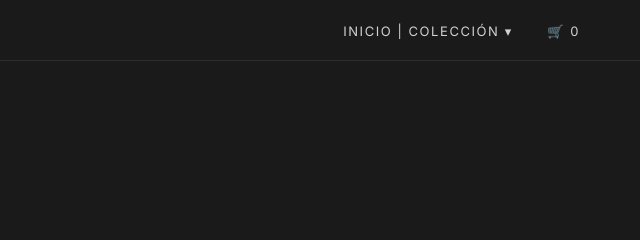
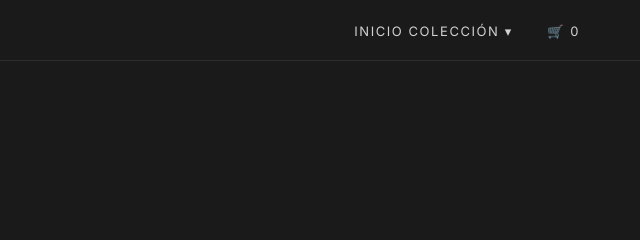
Before and after one commit to PichulitaUwU/axis_bit, a plain HTML site: page productos.html in a window 1280 px wide. Shown: the top 240 px of the page, 640-1280 px from the left. Drawn offline with Linux system fonts and the light colour scheme.

Commit message:
Update productos.html

```diff
--- a/productos.html
+++ b/productos.html
@@ -16,7 +16,7 @@
 
         <!-- AQUÍ VA SOLO ESTE NAV -->
         <nav>
-            <a href="index.html">Inicio | </a>
+            <a href="index.html">Inicio  </a>
 
             <div class="dropdown">
                 <button class="dropbtn" onclick="toggleDropdown(event)">Colección ▾</button>
```
